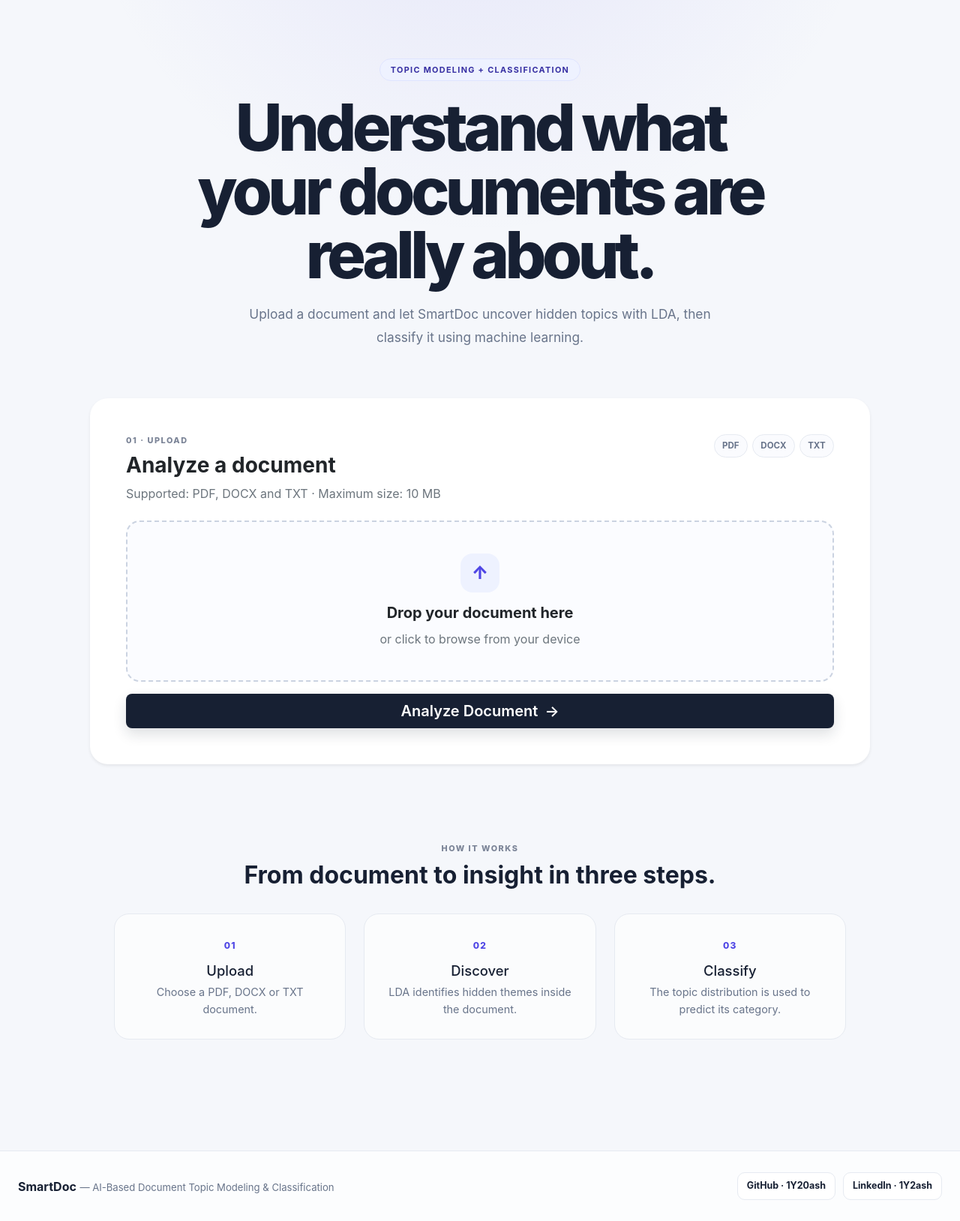
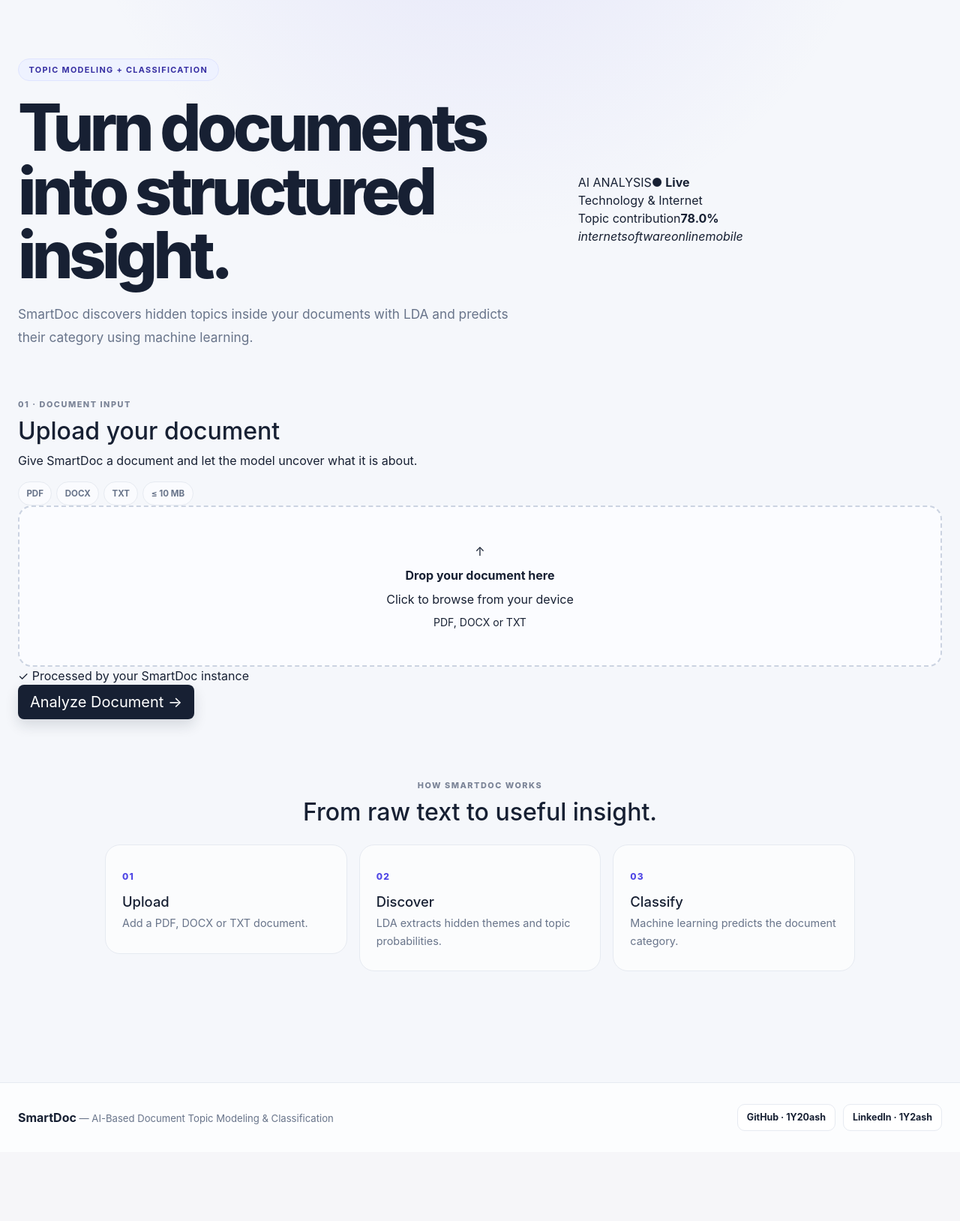
Before and after one commit to 1Y20ash/Smartdoc, a Flask app: page / in a window 1280 px wide. Shown: the part 61-1689 px from the top of the page at 75% size. After the commit the page ends 1569 px from the top, so only its background shows below. Run offline with Flask 3, Linux system fonts and the light colour scheme; parts of the project's set-up code (start-up, migrations or seed data) failed here and were passed over.

Commit message:
redesign upload and results workspaces

```diff
--- a/templates/index.html
+++ b/templates/index.html
@@ -9,11 +9,10 @@
     <link rel="stylesheet" href="{{ url_for('static', filename='css/style.css') }}">
 </head>
 <body>
-    <nav class="navbar navbar-expand-lg navbar-light smart-navbar">
+<nav class="navbar navbar-expand-lg smart-navbar">
     <div class="container-xxl px-3 px-lg-4">
         <a class="navbar-brand d-flex align-items-center gap-2 fw-bold" href="{{ url_for('home') }}">
-                <span class="brand-mark">S</span>
-                SmartDoc
+            <span class="brand-mark">S</span> SmartDoc
         </a>
         <span class="navbar-text d-none d-md-block">AI Document Intelligence</span>
     </div>
@@ -22,11 +21,20 @@
 <main>
 <section class="hero-section">
     <div class="container-xxl px-3 px-lg-4">
-                <div class="row justify-content-center text-center">
-                    <div class="col-xl-8 col-lg-9">
+        <div class="row align-items-center g-5">
+            <div class="col-lg-7">
                 <span class="badge rounded-pill hero-badge">TOPIC MODELING + CLASSIFICATION</span>
-                        <h1 class="hero-title">Understand what your documents are really about.</h1>
-                        <p class="hero-subtitle mx-auto">Upload a document and let SmartDoc uncover hidden topics with LDA, then classify it using machine learning.</p>
+                <h1 class="hero-title text-lg-start">Turn documents into <span>structured insight.</span></h1>
+                <p class="hero-subtitle text-lg-start">SmartDoc discovers hidden topics inside your documents with LDA and predicts their category using machine learning.</p>
+            </div>
+            <div class="col-lg-5 d-none d-lg-block">
+                <div class="hero-mini-dashboard">
+                    <div class="mini-top"><span>AI ANALYSIS</span><b>● Live</b></div>
+                    <div class="mini-topic">Technology &amp; Internet</div>
+                    <div class="mini-bar"><span style="width:78%"></span></div>
+                    <div class="mini-meta"><span>Topic contribution</span><strong>78.0%</strong></div>
+                    <div class="mini-tags"><i>internet</i><i>software</i><i>online</i><i>mobile</i></div>
+                </div>
             </div>
         </div>
     </div>
@@ -34,152 +42,102 @@
 
 <div class="container-xxl px-3 px-lg-4 pb-5">
 {% with messages = get_flashed_messages() %}
-                {% if messages %}
-                    <div class="alert alert-danger border-0 shadow-sm rounded-4" role="alert">
-                        {% for message in messages %}<div>{{ message }}</div>{% endfor %}
-                    </div>
-                {% endif %}
+{% if messages %}<div class="alert alert-danger border-0 shadow-sm rounded-4">{% for message in messages %}<div>{{ message }}</div>{% endfor %}</div>{% endif %}
 {% endwith %}
 
-            <section class="upload-card card border-0 shadow-sm mx-auto">
-                <div class="card-body p-4 p-md-5">
-                    <div class="d-flex flex-column flex-md-row justify-content-between gap-3 mb-4">
+<!-- UPLOAD VIEW -->
+<section class="workspace upload-workspace mx-auto">
+    <div class="workspace-head">
         <div>
-                            <span class="section-kicker">01 · UPLOAD</span>
-                            <h2 class="h3 fw-bold mb-2">Analyze a document</h2>
-                            <p class="text-secondary mb-0">Supported: PDF, DOCX and TXT · Maximum size: 10 MB</p>
+            <span class="section-kicker">01 · DOCUMENT INPUT</span>
+            <h2>Upload your document</h2>
+            <p>Give SmartDoc a document and let the model uncover what it is about.</p>
         </div>
-                        <div class="format-pills" aria-label="Supported formats">
-                            <span>PDF</span><span>DOCX</span><span>TXT</span>
-                        </div>
+        <div class="format-pills"><span>PDF</span><span>DOCX</span><span>TXT</span><span>≤ 10 MB</span></div>
     </div>
 
     <form method="POST" enctype="multipart/form-data" id="uploadForm">
         <label class="dropzone" for="document">
-                            <div class="upload-circle">↑</div>
-                            <strong class="fs-5">Drop your document here</strong>
-                            <span id="filename" class="text-secondary">or click to browse from your device</span>
+            <div class="dropzone-icon"><span>↑</span></div>
+            <strong id="dropTitle">Drop your document here</strong>
+            <span id="filename">Click to browse from your device</span>
+            <small>PDF, DOCX or TXT</small>
         </label>
         <input id="document" name="document" type="file" accept=".pdf,.docx,.txt" required>
-                        <div class="d-grid mt-3">
-                            <button type="submit" class="btn btn-primary btn-lg rounded-3 fw-semibold" id="analyzeButton">
-                                Analyze Document <span class="ms-1">→</span>
-                            </button>
+        <div class="upload-actions">
+            <div class="privacy-note"><span>✓</span> Processed by your SmartDoc instance</div>
+            <button type="submit" class="btn btn-primary btn-lg" id="analyzeButton">Analyze Document <span>→</span></button>
         </div>
     </form>
-                </div>
 </section>
 
 {% if result %}
+<!-- RESULTS VIEW -->
 <section class="results-section mt-5">
-                <div class="d-flex flex-column flex-md-row justify-content-between align-items-md-end gap-3 mb-4">
+    <div class="result-toolbar">
         <div class="min-w-0">
-                        <span class="section-kicker">02 · ANALYSIS COMPLETE</span>
-                        <h2 class="display-6 fw-bold text-break mb-0">{{ result.filename }}</h2>
+            <span class="section-kicker">02 · ANALYSIS RESULT</span>
+            <h2 class="result-file text-break">{{ result.filename }}</h2>
         </div>
-                    <div class="category-card flex-shrink-0">
-                        <small>PREDICTED CATEGORY</small>
-                        <strong>{{ result.category }}</strong>
-                    </div>
+        <div class="result-category"><small>PREDICTED CATEGORY</small><strong>{{ result.category }}</strong></div>
     </div>
 
-                <div class="row g-4">
-                    <div class="col-lg-8">
-                        <div class="card border-0 shadow-sm h-100 dominant-card">
-                            <div class="card-body p-4 p-md-5">
-                                <span class="section-kicker">DOMINANT TOPIC</span>
-                                <h3 class="display-6 fw-bold mt-2 mb-3">{{ result.dominant_topic.name }}</h3>
-                                <div class="d-flex align-items-end justify-content-between gap-3 mb-2">
-                                    <span class="dominant-percentage">{{ "%.1f"|format(result.dominant_topic.percentage) }}%</span>
-                                    <span class="text-secondary small">Topic {{ result.dominant_topic.number }}</span>
+    <div class="result-grid">
+        <div class="result-main workspace">
+            <div class="result-card-head">
+                <div><span class="section-kicker">DOMINANT TOPIC</span><h3>{{ result.dominant_topic.name }}</h3></div>
+                <div class="score-ring"><strong>{{ "%.1f"|format(result.dominant_topic.percentage) }}%</strong><small>Topic {{ result.dominant_topic.number }}</small></div>
             </div>
-                                <div class="progress topic-progress" role="progressbar" aria-valuenow="{{ result.dominant_topic.percentage }}" aria-valuemin="0" aria-valuemax="100">
-                                    <div class="progress-bar" style="width: {{ result.dominant_topic.percentage }}%"></div>
+            <div class="topic-progress"><div class="progress-bar" style="width: {{ result.dominant_topic.percentage }}%"></div></div>
+            <div class="keyword-list">{% for word in result.dominant_topic.words %}<span>{{ word }}</span>{% endfor %}</div>
         </div>
-                                <div class="keyword-list mt-4">
-                                    {% for word in result.dominant_topic.words %}<span>{{ word }}</span>{% endfor %}
-                                </div>
-                            </div>
-                        </div>
-                    </div>
-                    <div class="col-lg-4">
-                        <div class="card border-0 shadow-sm h-100 insight-card">
-                            <div class="card-body p-4 p-md-5">
+
+        <aside class="result-side">
+            <div class="insight-panel">
                 <span class="section-kicker">DOCUMENT INSIGHT</span>
                 <div class="insight-number">{{ result.cleaned_word_count }}</div>
-                                <h3 class="h5 fw-bold">Cleaned words analyzed</h3>
-                                <p class="text-secondary small lh-lg mb-0">SmartDoc preprocesses the document, converts it into topic probabilities and uses those topics for classification.</p>
+                <strong>Cleaned words</strong>
+                <p>Words remaining after SmartDoc preprocessing and normalization.</p>
             </div>
+            <div class="method-panel">
+                <span class="section-kicker">METHOD</span>
+                <div><b>LDA</b><span>Topic discovery</span></div>
+                <div><b>LR</b><span>Classification</span></div>
             </div>
-                    </div>
+        </aside>
     </div>
 
-                <div class="card border-0 shadow-sm topic-card mt-4">
-                    <div class="card-body p-4 p-md-5">
-                        <div class="d-flex flex-column flex-md-row justify-content-between gap-2 mb-4">
-                            <div>
-                                <span class="section-kicker">03 · TOPIC MODEL</span>
-                                <h3 class="h3 fw-bold mb-1">Topic Distribution</h3>
-                                <p class="text-secondary mb-0">All 8 hidden topics ranked by their contribution to this document.</p>
+    <div class="workspace distribution-workspace mt-4">
+        <div class="workspace-head compact">
+            <div><span class="section-kicker">03 · TOPIC MODEL</span><h3>Topic Distribution</h3><p>Every hidden topic ranked by its contribution to the document.</p></div>
+            <span class="topic-count">8 LDA topics</span>
         </div>
-                            <span class="topic-count align-self-md-start">8 LDA topics</span>
-                        </div>
-
+        <div class="topic-list">
         {% for topic in result.topics %}
             <article class="topic-row {% if loop.first %}topic-row-first{% endif %}">
-                            <div class="d-flex justify-content-between align-items-start gap-3 mb-2">
-                                <div class="min-w-0">
-                                    <div class="topic-label">Topic {{ topic.number }}</div>
-                                    <div class="topic-name">{{ topic.name }}</div>
-                                </div>
-                                <strong class="topic-percent">{{ "%.1f"|format(topic.probability * 100) }}%</strong>
-                            </div>
-                            <div class="progress topic-progress-sm">
-                                <div class="progress-bar" style="width: {{ topic.probability * 100 }}%"></div>
-                            </div>
-                            <div class="topic-keywords">{{ topic.words|join(" · ") }}</div>
+                <div class="topic-info"><div><span>Topic {{ topic.number }}</span><strong>{{ topic.name }}</strong></div><b>{{ "%.1f"|format(topic.probability * 100) }}%</b></div>
+                <div class="topic-progress-sm"><div class="progress-bar" style="width: {{ topic.probability * 100 }}%"></div></div>
+                <p>{{ topic.words|join(" · ") }}</p>
             </article>
         {% endfor %}
         </div>
     </div>
 </section>
 {% else %}
-            <section class="how-section row g-4 justify-content-center text-center">
-                <div class="col-lg-10">
-                    <span class="section-kicker">HOW IT WORKS</span>
-                    <h2 class="h2 fw-bold mt-2">From document to insight in three steps.</h2>
-                </div>
-                <div class="col-md-4">
-                    <div class="step-card h-100"><span>01</span><h3>Upload</h3><p>Choose a PDF, DOCX or TXT document.</p></div>
-                </div>
-                <div class="col-md-4">
-                    <div class="step-card h-100"><span>02</span><h3>Discover</h3><p>LDA identifies hidden themes inside the document.</p></div>
-                </div>
-                <div class="col-md-4">
-                    <div class="step-card h-100"><span>03</span><h3>Classify</h3><p>The topic distribution is used to predict its category.</p></div>
+<!-- HOW IT WORKS -->
+<section class="how-section">
+    <div class="text-center mb-4"><span class="section-kicker">HOW SMARTDOC WORKS</span><h2>From raw text to useful insight.</h2></div>
+    <div class="row g-3">
+        <div class="col-md-4"><div class="step-card"><span>01</span><h3>Upload</h3><p>Add a PDF, DOCX or TXT document.</p></div></div>
+        <div class="col-md-4"><div class="step-card"><span>02</span><h3>Discover</h3><p>LDA extracts hidden themes and topic probabilities.</p></div></div>
+        <div class="col-md-4"><div class="step-card"><span>03</span><h3>Classify</h3><p>Machine learning predicts the document category.</p></div></div>
     </div>
 </section>
 {% endif %}
 </div>
 </main>
 
-    <footer class="site-footer">
-        <div class="container-xxl px-3 px-lg-4">
-            <div class="row align-items-center g-3">
-                <div class="col-md-6 text-center text-md-start">
-                    <strong>SmartDoc</strong>
-                    <span class="footer-muted"> — AI-Based Document Topic Modeling &amp; Classification</span>
-                </div>
-                <div class="col-md-6">
-                    <div class="footer-links justify-content-center justify-content-md-end">
-                        <a href="https://github.com/1Y20ash" target="_blank" rel="noopener noreferrer">GitHub · 1Y20ash</a>
-                        <a href="https://www.linkedin.com/in/1y2ash/" target="_blank" rel="noopener noreferrer">LinkedIn · 1Y2ash</a>
-                    </div>
-                </div>
-            </div>
-        </div>
-    </footer>
-
+<footer class="site-footer"><div class="container-xxl px-3 px-lg-4"><div class="row align-items-center g-3"><div class="col-md-6 text-center text-md-start"><strong>SmartDoc</strong><span class="footer-muted"> — AI-Based Document Topic Modeling &amp; Classification</span></div><div class="col-md-6"><div class="footer-links justify-content-center justify-content-md-end"><a href="https://github.com/1Y20ash" target="_blank" rel="noopener noreferrer">GitHub · 1Y20ash</a><a href="https://www.linkedin.com/in/1y2ash/" target="_blank" rel="noopener noreferrer">LinkedIn · 1Y2ash</a></div></div></div></div></footer>
 <script src="https://cdn.jsdelivr.net/npm/bootstrap@5.3.8/dist/js/bootstrap.bundle.min.js"></script>
 <script src="{{ url_for('static', filename='js/script.js') }}"></script>
 </body>
```
Lines whose indentation alone changed are shown as unchanged.
